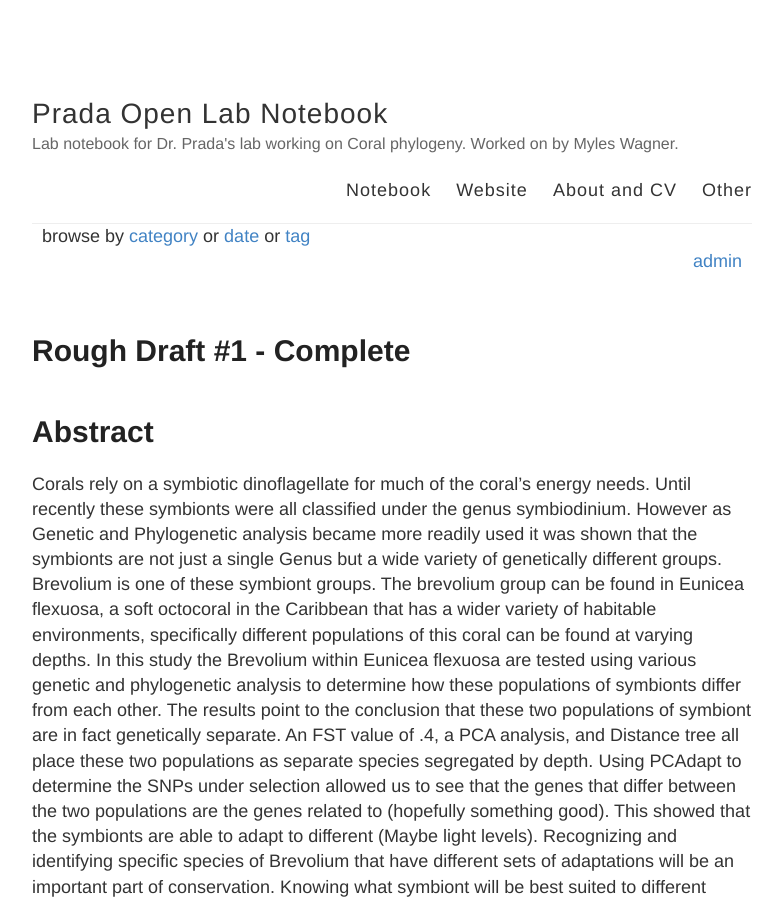
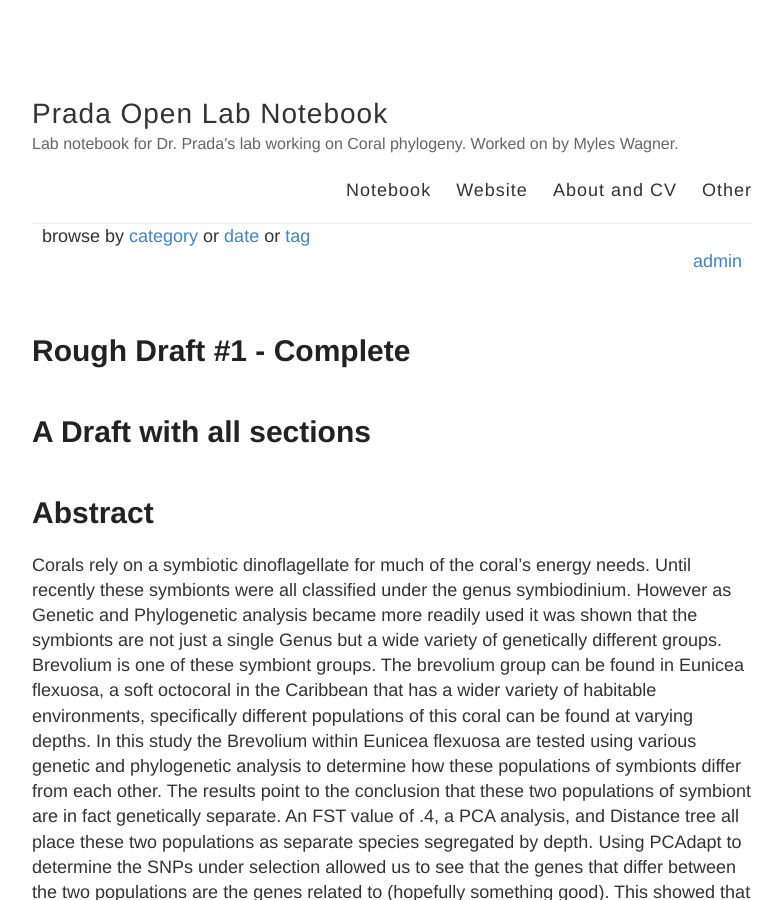
Before and after one commit to Mwags24/Brevolium_Notebook, a Jekyll site: the page built from _posts/2020-6-16-Full_Draft1.md, in a window 1280 px wide and 900 px high. Shown: the whole window, without its empty margins (248-1030 px from the left). Built offline with Jekyll 4.4.1, drawn with Linux system fonts in a browser that asks for light colours.

Commit message:
Update 2020-6-16-Full_Draft1.md

```diff
--- a/_posts/2020-6-16-Full_Draft1.md
+++ b/_posts/2020-6-16-Full_Draft1.md
@@ -4,6 +4,9 @@ title: "Rough Draft #1 - Complete"
 categories:
 tags:
 ---
+
+# A Draft with all sections
+
 
 # Abstract
 
```
